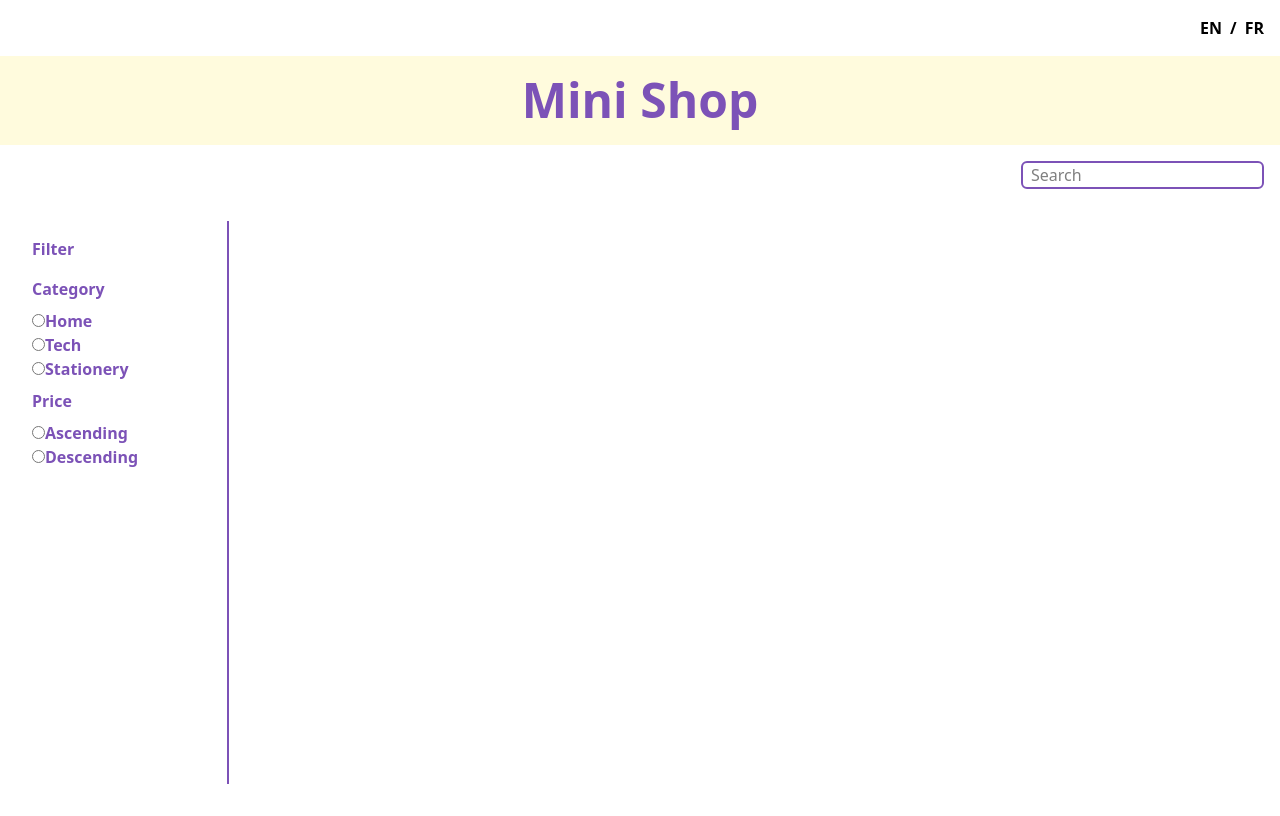
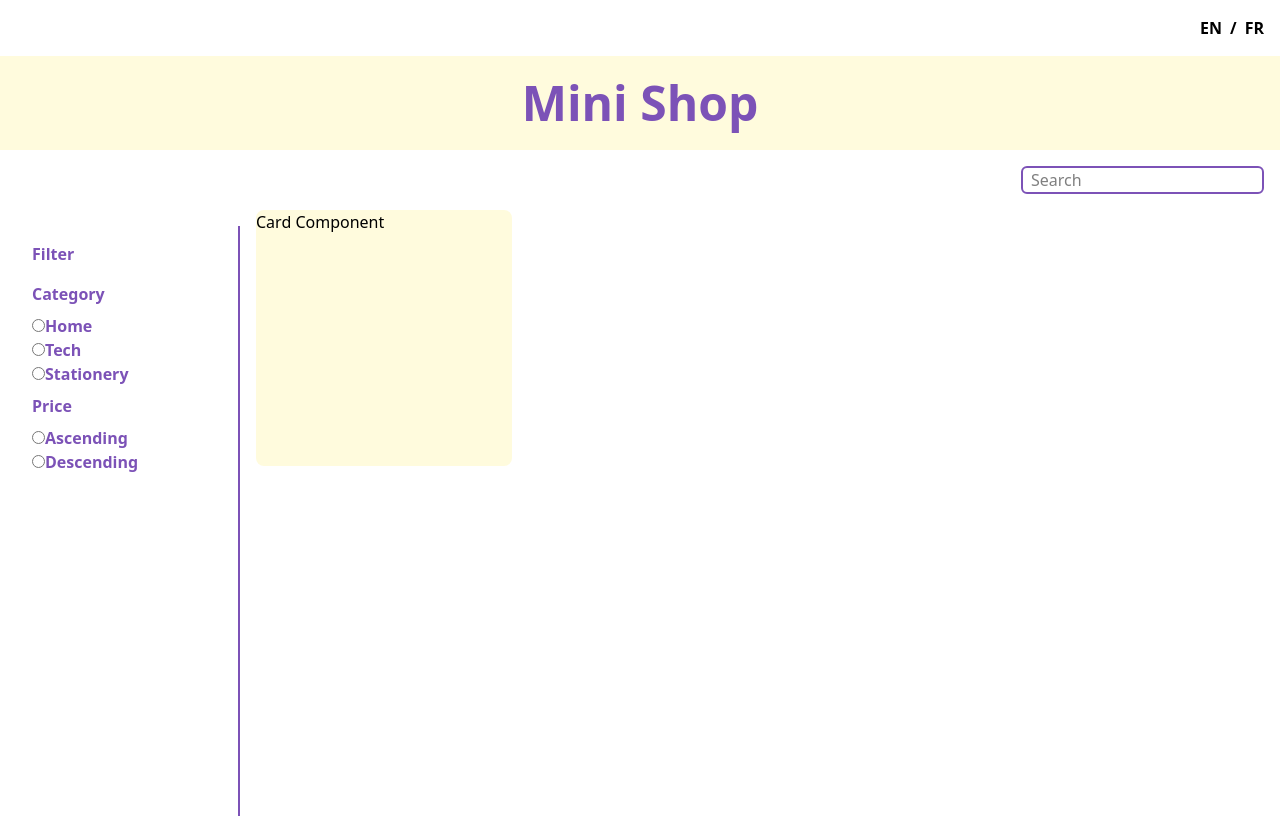
Before and after one commit to capsjs/Mini-Shop, a React (Vite) app: page / in a window 1280 px wide. Built offline with nearby package versions, Linux system fonts and the light colour scheme; what i18next-intervalplural-postprocessor would draw is missing.

Commit message:
Add Card component and integrate it into App layout

```diff
--- a/src/App.tsx
+++ b/src/App.tsx
@@ -3,6 +3,7 @@ import "./translation/locales/i18n";
 
 import "./App.css";
 import LanguageSwitcher from "./components/languageSwitcher/LanguageSwitcher";
+import Card from "./components/card/Card";
 
 function App() {
   const { t } = useTranslation();
@@ -13,6 +14,7 @@ function App() {
         <div className="flex justify-end m-4 gap-4 text-black">
           <LanguageSwitcher />
         </div>
+
         <div
           id="header-logo"
           className="flex items-center h-32 justify-center text-center text-5xl text-[#7c52b7] font-bold bg-[#fffbdd]"
@@ -33,9 +35,10 @@ function App() {
           </div>
         </div>
 
+        <div className="grid grid-cols-5 h-full">
           <div
             id="menu-content"
-          className="flex flex-col text-[#7c52b7] font-semibold w-1/6 h-full p-4 m-4 border-r-2 border-[#7c52b7] gap-4"
+            className="col-start-1 col-end-2 flex flex-col text-[#7c52b7] font-semibold h-full p-4 m-4 border-r-2 border-[#7c52b7] gap-4"
           >
             <p>{t("filter")}</p>
             <div className="flex flex-col gap-2">
@@ -87,6 +90,10 @@ function App() {
               </span>
             </div>
           </div>
+          <div className="col-start-2 flex gap-2">
+            <Card />
+          </div>
+        </div>
       </div>
     </>
   );
--- /dev/null
+++ b/src/components/card/Card.tsx
@@ -0,0 +1,9 @@
+const Card = () => {
+  return (
+    <div className="w-[113rem] h-64 rounded-lg bg-[#fffbdd]">
+      Card Component
+    </div>
+  );
+};
+
+export default Card;
```
Lines whose indentation alone changed are shown as unchanged.
